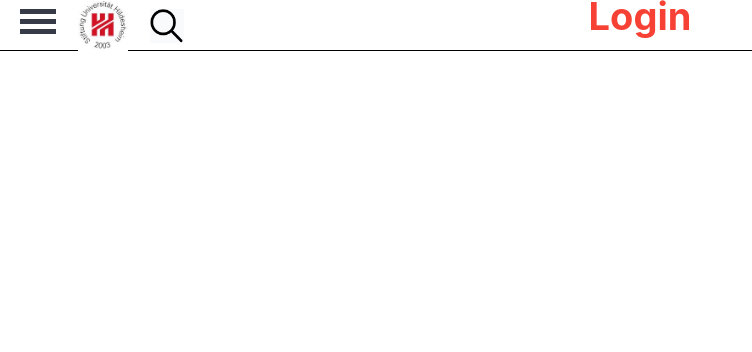
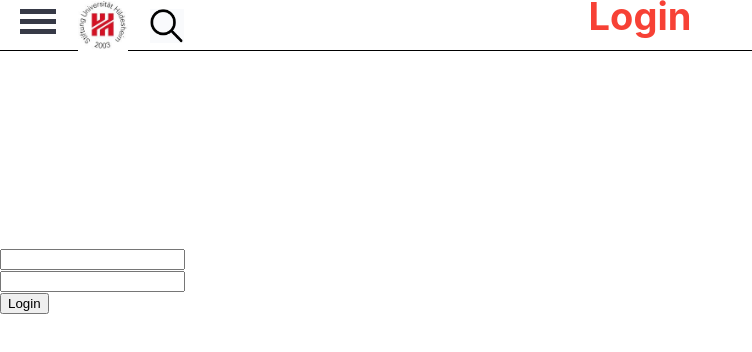
Before and after one commit to mitchswise/Entangled-Philosophies, a React (Create React App) app in the folder entangled/: page /~entangledPhilosophy/Entangled-Philosophies/entangled/build/login in a window 1280 px wide. Shown: the top 352 px of the page, without its empty margins (0-752 px from the left). Built offline with nearby package versions, Linux system fonts and the light colour scheme.

Commit message:
added temporary login page

```diff
--- a/entangled/src/components/Login.js
+++ b/entangled/src/components/Login.js
@@ -1,8 +1,36 @@
 import React from 'react';
 import { BrowserRouter as Router, Route } from 'react-router-dom';
 import './Login.css';
+import { login } from '../api.js';
 
-export default class Home extends React.Component {
+function doLogin() {
+    var username = document.getElementById("login_username").value;
+    var password = document.getElementById("login_password").value;
+
+    if(!username) {
+        document.getElementById("ansField_loginPage").innerHTML = "Enter a username.";
+        return;
+    }
+    if(!password) {
+        document.getElementById("ansField_loginPage").innerHTML = "Enter a password.";
+        return;
+    }
+
+    var data = login(username, password);
+    if(data.error_code == 1) {
+        document.getElementById("ansField_loginPage").innerHTML = "Username and password combination does not exist.";
+        return;
+    }
+    else if(data.error_code == 2) {
+        document.getElementById("ansField_loginPage").innerHTML = "Account not verified. Please check your email.";
+        return;
+    }
+
+    //successful login!
+	document.getElementById("ansField_loginPage").innerHTML = "Login successful! Work in progress to redirect to search page";
+}
+
+export default class Login extends React.Component {
     render() {
         return <div className="container">
             <div className="header">
@@ -10,6 +38,11 @@ export default class Home extends React.Component {
             </div>
             <body>
 
+                <input type="text" id="login_username" /><br />
+                <input type="text" id="login_password" /><br />
+                <button type="button" id="login_loginPage" onClick={doLogin}>Login</button>
+                <div id="ansField_loginPage"></div><br/>
+
             </body>
         </div>
     }
--- a/entangled/src/components/Sidebar.js
+++ b/entangled/src/components/Sidebar.js
@@ -13,6 +13,9 @@ export default props => {
         <Link to="/about">About</Link>
       </a>
       <a className="menu-item">
+        <Link to="/login">Login</Link>
+      </a>
+      <a className="menu-item">
         <Link to="/register">Register</Link>
       </a>
     </Menu>
```
